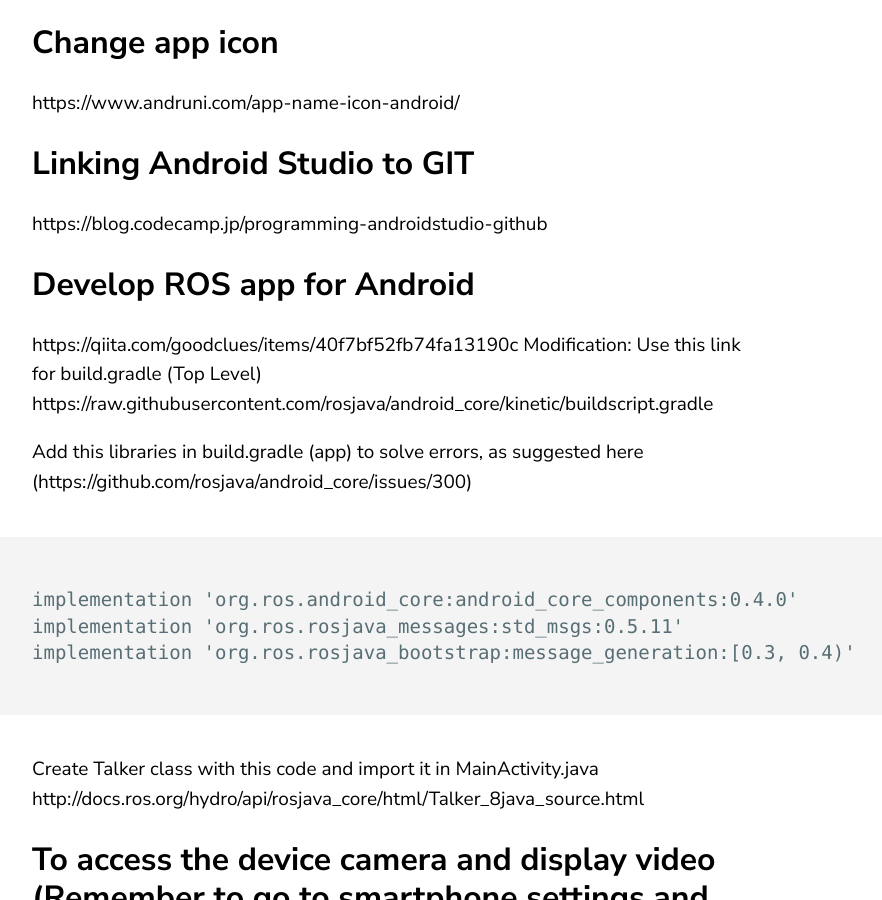
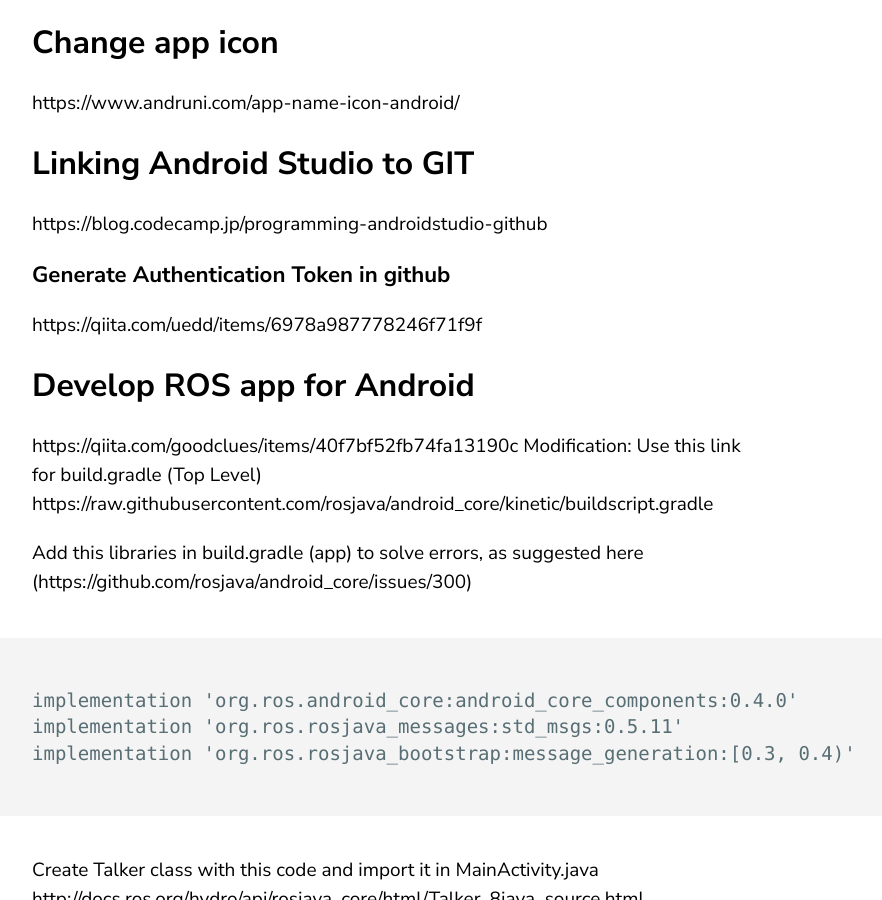
Before and after one commit to jluis9796/jluis9796.github.io, a Jekyll site: the page built from _posts/2020-05-31-manuals.markdown, in a window 1280 px wide and 900 px high, scrolled down 24653 px. Shown: the whole window, without its empty margins (68-950 px from the left). Built offline with Jekyll 4.4.1, drawn with Linux system fonts in a browser that asks for light colours.

Commit message:
Update 2020-05-31-manuals.markdown

```diff
--- a/_posts/2020-05-31-manuals.markdown
+++ b/_posts/2020-05-31-manuals.markdown
@@ -563,6 +563,9 @@ https://www.andruni.com/app-name-icon-android/
 ## Linking Android Studio to GIT
 https://blog.codecamp.jp/programming-androidstudio-github
 
+### Generate Authentication Token in github
+https://qiita.com/uedd/items/6978a987778246f71f9f
+
 ## Develop ROS app for Android
 https://qiita.com/goodclues/items/40f7bf52fb74fa13190c
 Modification:
```
